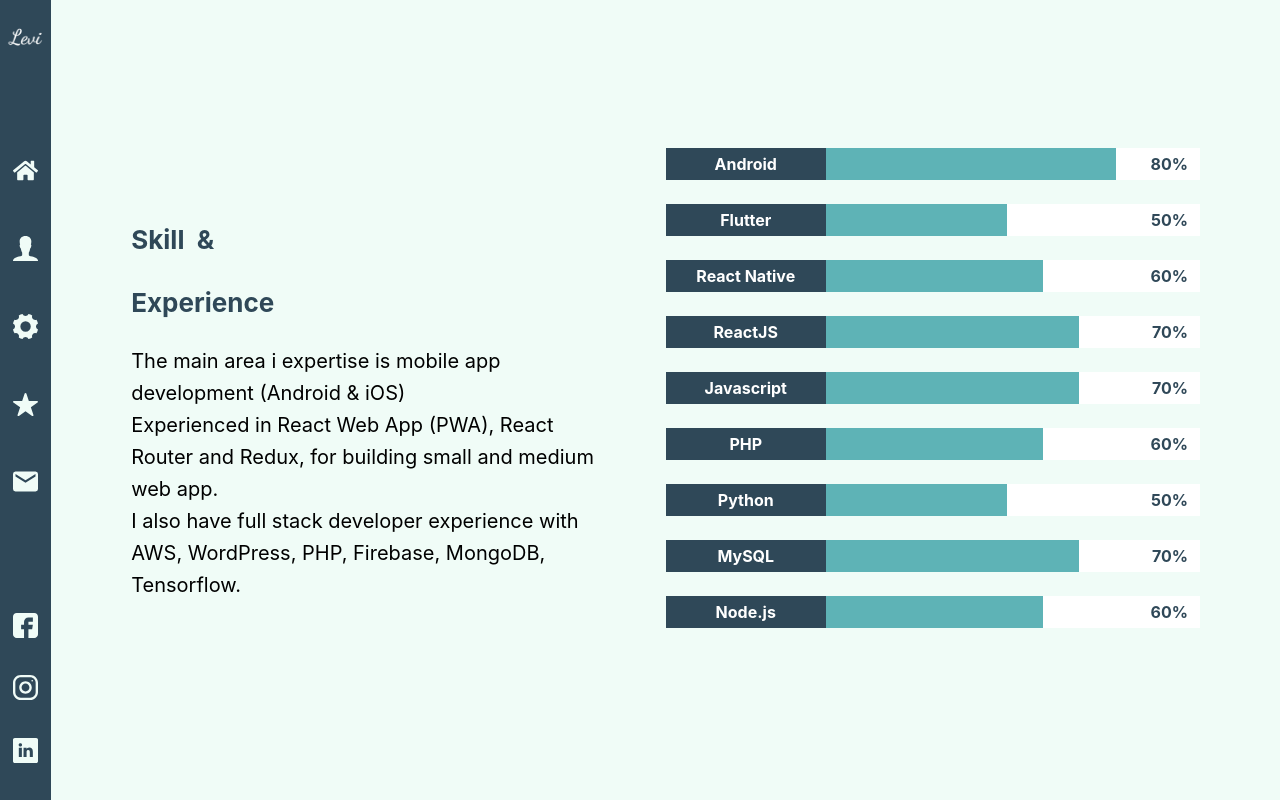
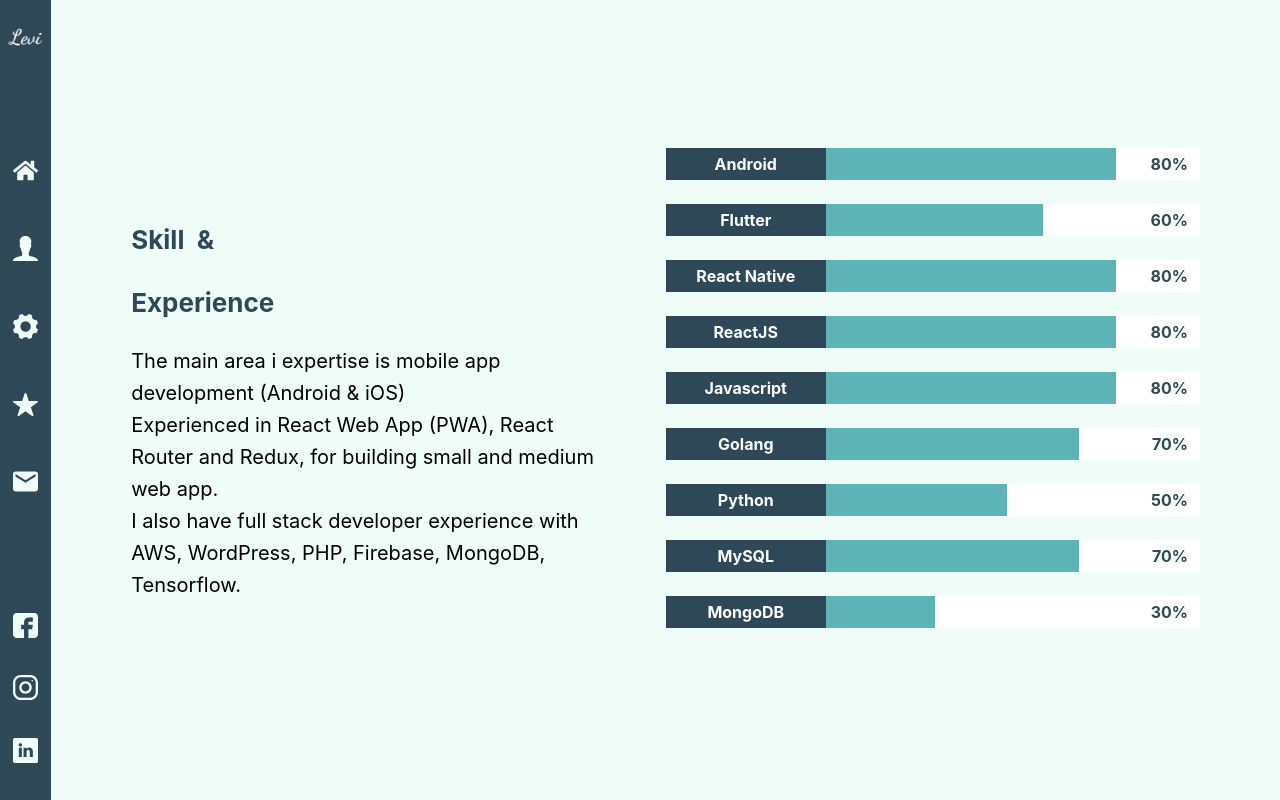
Before and after one commit to leviooidev/levidev, a React (Create React App) app: page /skill in a window 1280 px wide. Built offline with nearby package versions, Linux system fonts and the light colour scheme.

Commit message:
build change

```diff
--- a/src/screen/Home.js
+++ b/src/screen/Home.js
@@ -71,16 +71,16 @@ export default class Home extends React.Component {
 
               {/* Mobile App Developer */}
               <span className="home-intro-title">
-                <span className = "home-intro-title-object">M</span>
-                <span className = "home-intro-title-object">o</span>
-                <span className = "home-intro-title-object">b</span>
-                <span className = "home-intro-title-object">i</span>
+                <span className = "home-intro-title-object">F</span>
+                <span className = "home-intro-title-object">u</span>
                 <span className = "home-intro-title-object">l</span>
-                <span className = "home-intro-title-object">e</span>
+                <span className = "home-intro-title-object">l</span>
                 <span> </span>
-                <span className = "home-intro-title-object">A</span>
-                <span className = "home-intro-title-object">p</span>
-                <span className = "home-intro-title-object">p</span>
+                <span className = "home-intro-title-object">S</span>
+                <span className = "home-intro-title-object">t</span>
+                <span className = "home-intro-title-object">a</span>
+                <span className = "home-intro-title-object">c</span>
+                <span className = "home-intro-title-object">k</span>
                 <span> </span>
                 <span className = "home-intro-title-object">D</span>
                 <span className = "home-intro-title-object">e</span>
--- a/src/screen/Skill.js
+++ b/src/screen/Skill.js
@@ -71,7 +71,7 @@ export default class Skill extends React.Component {
               <div className="skill-bar-positive sbp2" />
               {/* This include the percentage text inside */}
               <div className = "skill-bar-negative sbn2" >
-                <span className = "skill-bar-negative-text"><CountUp end={50} />%</span>
+                <span className = "skill-bar-negative-text"><CountUp end={60} />%</span>
               </div>
             </div>
 
@@ -82,7 +82,7 @@ export default class Skill extends React.Component {
               <div className="skill-bar-positive sbp3"/>
               {/* This include the percentage text inside */}
               <div className = "skill-bar-negative sbn3">
-                <span className = "skill-bar-negative-text"><CountUp end={60} />%</span>
+                <span className = "skill-bar-negative-text"><CountUp end={80} />%</span>
               </div>
             </div>
 
@@ -93,7 +93,7 @@ export default class Skill extends React.Component {
               <div className="skill-bar-positive sbp4"/>
               {/* This include the percentage text inside */}
               <div className = "skill-bar-negative sbn4">
-                <span className = "skill-bar-negative-text"><CountUp end={70} />%</span>
+                <span className = "skill-bar-negative-text"><CountUp end={80} />%</span>
               </div>
             </div>
 
@@ -104,18 +104,18 @@ export default class Skill extends React.Component {
               <div className="skill-bar-positive sbp5" />
               {/* This include the percentage text inside */}
               <div className = "skill-bar-negative sbn5">
-                <span className = "skill-bar-negative-text"><CountUp end={70} />%</span>
+                <span className = "skill-bar-negative-text"><CountUp end={80} />%</span>
               </div>
             </div>
 
             <div className = "skill-bar">
               <div className = "skill-bar-title">
-                <span className = "skill-bar-title-text">PHP</span>
+                <span className = "skill-bar-title-text">Golang</span>
               </div>
               <div className="skill-bar-positive sbp6" />
               {/* This include the percentage text inside */}
               <div className = "skill-bar-negative sbn6">
-                <span className = "skill-bar-negative-text"><CountUp end={60} />%</span>
+                <span className = "skill-bar-negative-text"><CountUp end={70} />%</span>
               </div>
             </div>
 
@@ -143,12 +143,12 @@ export default class Skill extends React.Component {
 
             <div className = "skill-bar">
               <div className = "skill-bar-title">
-                <span className = "skill-bar-title-text">Node.js</span>
+                <span className = "skill-bar-title-text">MongoDB</span>
               </div>
               <div className="skill-bar-positive sbp9" />
               {/* This include the percentage text inside */}
               <div className = "skill-bar-negative sbn9" >
-                <span className = "skill-bar-negative-text"><CountUp end={60} />%</span>
+                <span className = "skill-bar-negative-text"><CountUp end={30} />%</span>
               </div>
             </div>
 
--- a/src/scss/skill.scss
+++ b/src/scss/skill.scss
@@ -138,44 +138,44 @@ $bold: bold;
     flex:2;
 }
 .sbp2{
-    flex:5;
+    flex:6;
     animation: a_sbp2 2s ;
     animation-timing-function: ease-in-out;
 }
 .sbn2{
-    flex:5;
+    flex:4;
 }
 .sbp3{
-    flex:6;
+    flex:8;
     animation: a_sbp3 2s ;
     animation-timing-function: ease-in-out;
 }
 .sbn3{
-    flex:4;
+    flex:2;
 }
 .sbp4{
-    flex:7;
+    flex:8;
     animation: a_sbp4 2s ;
     animation-timing-function: ease-in-out;
 }
 .sbn4{
-    flex:3;
+    flex:2;
 }
 .sbp5{
-    flex:7;
+    flex:8;
     animation: a_sbp5 2s ;
     animation-timing-function: ease-in-out;
 }
 .sbn5{
-    flex:3;
+    flex:2;
 }
 .sbp6{
-    flex:6;
+    flex:7;
     animation: a_sbp6 2s ;
     animation-timing-function: ease-in-out;
 }
 .sbn6{
-    flex:4;
+    flex:3;
 }
 .sbp7{
     flex:5;
@@ -194,12 +194,12 @@ $bold: bold;
     flex:3;
 }
 .sbp9{
-    flex:6;
+    flex:3;
     animation: a_sbp9 2s ;
     animation-timing-function: ease-in-out;
 }
 .sbn9{
-    flex:4;
+    flex:7;
 }
 
 @keyframes a_sbp1 {
@@ -217,7 +217,7 @@ $bold: bold;
 
         }
     100% {
-        flex: 5;
+        flex: 6;
         }
 }
 @keyframes a_sbp3 {
@@ -226,7 +226,7 @@ $bold: bold;
 
         }
     100% {
-        flex: 6;
+        flex: 8;
         }
 }
 @keyframes a_sbp4 {
@@ -235,7 +235,7 @@ $bold: bold;
 
         }
     100% {
-        flex: 7;
+        flex: 8;
         }
 }
 @keyframes a_sbp5 {
@@ -244,7 +244,7 @@ $bold: bold;
 
         }
     100% {
-        flex: 7;
+        flex: 8;
         }
 }
 @keyframes a_sbp6 {
@@ -253,7 +253,7 @@ $bold: bold;
 
         }
     100% {
-        flex: 6;
+        flex: 7;
         }
 }
 @keyframes a_sbp7 {
@@ -280,7 +280,7 @@ $bold: bold;
 
         }
     100% {
-        flex: 6;
+        flex: 3;
         }
 }
 
```
Also changed, not shown: package.json (+7 -1 lines), 1 other file (tests, documents, lock files or other folders).
